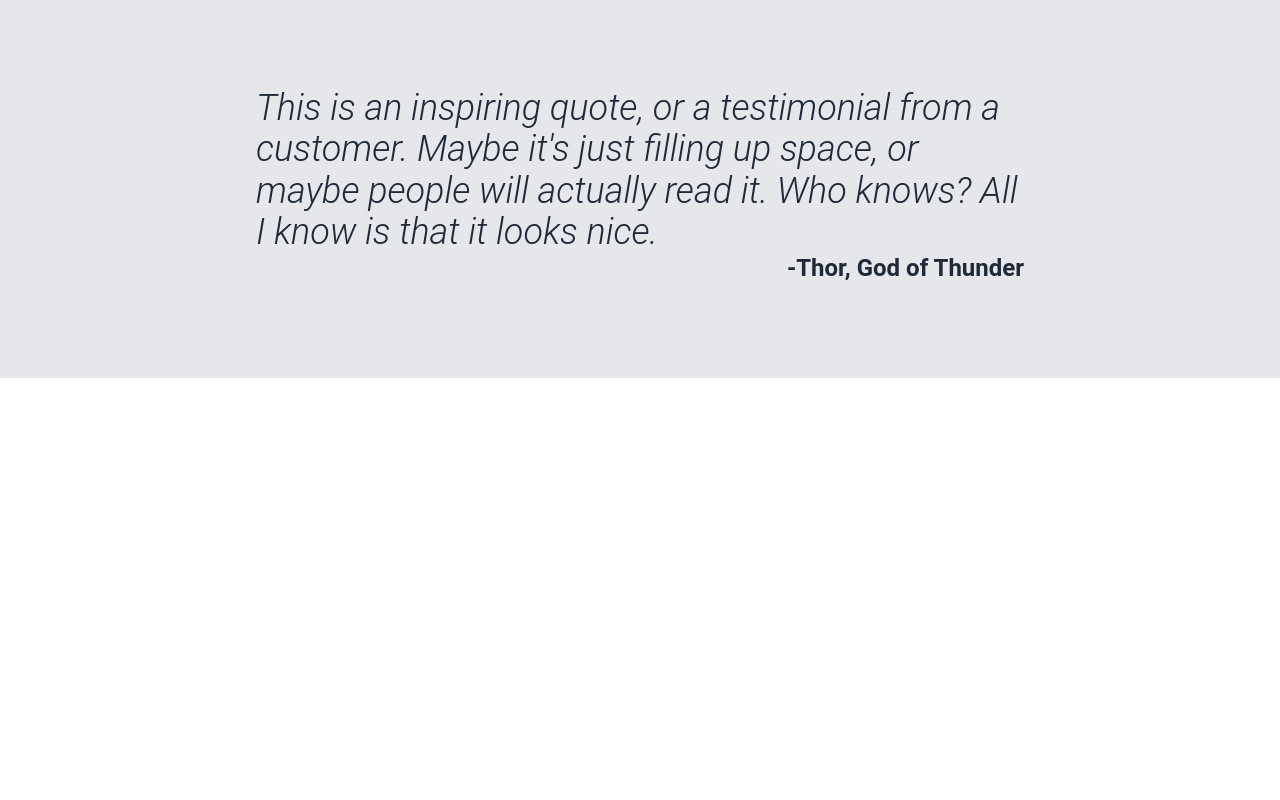
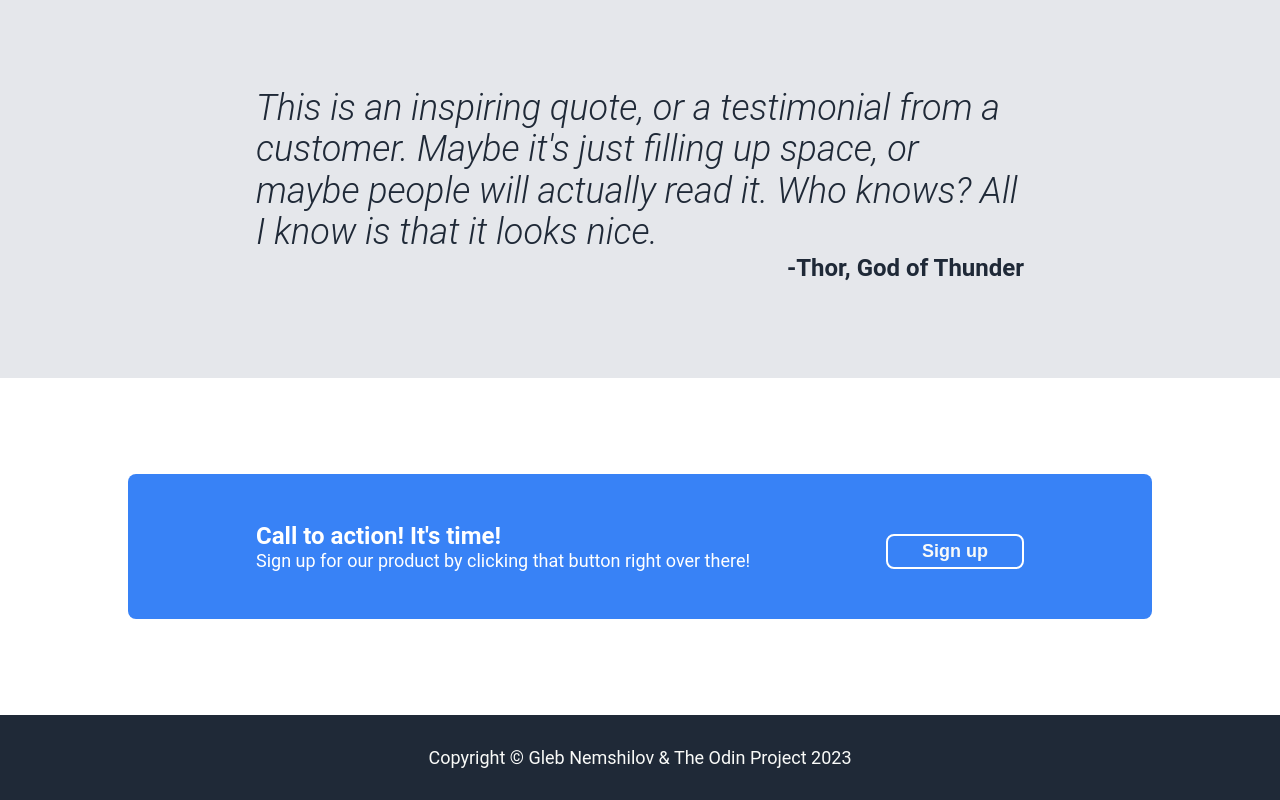
Before and after one commit to ngleb/odin-landing-page, a plain HTML site: page index.html in a window 1280 px wide. Shown: the part 1080-1880 px from the top of the page. Before the commit the page ends 1458 px from the top, so only its background shows below. Drawn offline with Linux system fonts and the light colour scheme.

Commit message:
Add CTA and footer sections

```diff
--- a/index.html
+++ b/index.html
@@ -66,5 +66,26 @@
 		</div>
 	  </div>
 	</div>
+
+	<div class="cta">
+	  <div class="container">
+		<div class="cta-content">
+		  <div class="cta-text">
+			<h3 class="cta-header">Call to action! It's time!</h3>
+			<p class="cta-subtext">Sign up for our product by clicking that button right over there!</p>
+		  </div>
+		  <button class="signup border">Sign up</button>
+		</div>
+	  </div>
+	</div>
+
+	<div class="footer">
+	  <div class="container">
+		<div class="footer-content">
+		  Copyright &copy; Gleb Nemshilov & The Odin Project 2023
+		</div>
+	  </div>
+	</div>
+
   </body>
 </html>
--- a/style.css
+++ b/style.css
@@ -16,7 +16,8 @@ html {
   margin: 0 auto;
 }
 
-.header {
+.header,
+.footer {
   background-color: #1f2937;
 }
 
@@ -164,3 +165,41 @@ html {
   font-size: 24px;
   font-weight: 700;
 }
+
+/* CTA section */
+.cta-content {
+  background-color: #3882f6;
+  border-radius: 8px;
+  margin: 96px 0;
+  padding: 48px 128px;
+
+  display: flex;
+  justify-content: space-between;
+  align-items: center;
+
+  color: #fff;
+}
+
+.cta-header {
+  font-size: 24px;
+  font-weight: 700;
+}
+
+.cta-subtext {
+  font-size: 18px;
+}
+
+.border {
+  border: 2px solid #fff;
+  padding: 5px 34px;
+}
+
+/* Footer section */
+.footer-content {
+  display: flex;
+  justify-content: center;
+  align-items: center;
+  padding: 32px 0;
+  font-size: 18px;
+  color: #f9faf8;
+}
```
